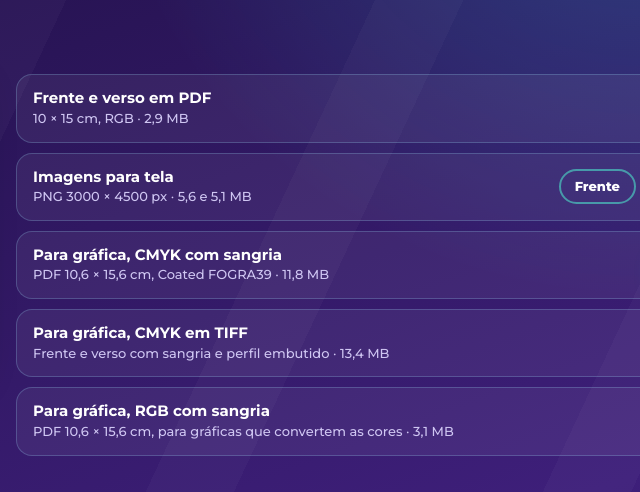
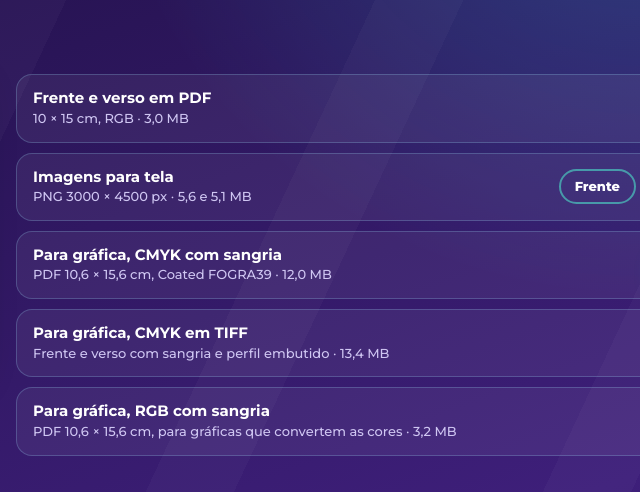
Before and after one commit to blade0667/vibe-media-kit, a plain HTML site: page index.html in a window 1280 px wide. Shown: the part 6064-6556 px from the top of the page, 482-1122 px from the left. Drawn offline with nearby package versions, Linux system fonts and the light colour scheme.

Commit message:
Media kit: tamanhos dos arquivos do flyer atualizados
Co-Authored-By: Claude Fable 5.2 <noreply@anthropic.com>

```diff
--- a/index.html
+++ b/index.html
@@ -463,11 +463,11 @@ footer .wrap { display: flex; justify-content: space-between; gap: 12px; flex-wr
         <img src="img/Flyer-verso.webp" alt="Verso do flyer: WhatsApp das seis lojas e do SAC" width="700" height="1050" loading="lazy">
       </div>
       <ul class="arquivos">
-        <li><div><b>Frente e verso em PDF</b><small>10 × 15 cm, RGB · 2,9 MB</small></div><a class="btn linha mini so-tela" href="downloads/flyer/Flyer-Vibe-10x15cm.pdf" download>PDF</a></li>
+        <li><div><b>Frente e verso em PDF</b><small>10 × 15 cm, RGB · 3,0 MB</small></div><a class="btn linha mini so-tela" href="downloads/flyer/Flyer-Vibe-10x15cm.pdf" download>PDF</a></li>
         <li><div><b>Imagens para tela</b><small>PNG 3000 × 4500 px · 5,6 e 5,1 MB</small></div><a class="btn linha mini so-tela" href="downloads/flyer/Flyer-frente.png" download>Frente</a><a class="btn linha mini so-tela" href="downloads/flyer/Flyer-verso.png" download>Verso</a></li>
-        <li><div><b>Para gráfica, CMYK com sangria</b><small>PDF 10,6 × 15,6 cm, Coated FOGRA39 · 11,8 MB</small></div><a class="btn cheio mini so-tela" href="downloads/flyer/Flyer-Vibe-CMYK-com-sangria.pdf" download>PDF</a></li>
+        <li><div><b>Para gráfica, CMYK com sangria</b><small>PDF 10,6 × 15,6 cm, Coated FOGRA39 · 12,0 MB</small></div><a class="btn cheio mini so-tela" href="downloads/flyer/Flyer-Vibe-CMYK-com-sangria.pdf" download>PDF</a></li>
         <li><div><b>Para gráfica, CMYK em TIFF</b><small>Frente e verso com sangria e perfil embutido · 13,4 MB</small></div><a class="btn linha mini so-tela" href="downloads/flyer/Flyer-Vibe-CMYK-TIFF.zip" download>ZIP</a></li>
-        <li><div><b>Para gráfica, RGB com sangria</b><small>PDF 10,6 × 15,6 cm, para gráficas que convertem as cores · 3,1 MB</small></div><a class="btn linha mini so-tela" href="downloads/flyer/Flyer-Vibe-grafica-com-sangria.pdf" download>PDF</a></li>
+        <li><div><b>Para gráfica, RGB com sangria</b><small>PDF 10,6 × 15,6 cm, para gráficas que convertem as cores · 3,2 MB</small></div><a class="btn linha mini so-tela" href="downloads/flyer/Flyer-Vibe-grafica-com-sangria.pdf" download>PDF</a></li>
       </ul>
     </div>
 
```
Also changed, not shown: 1 other file.
